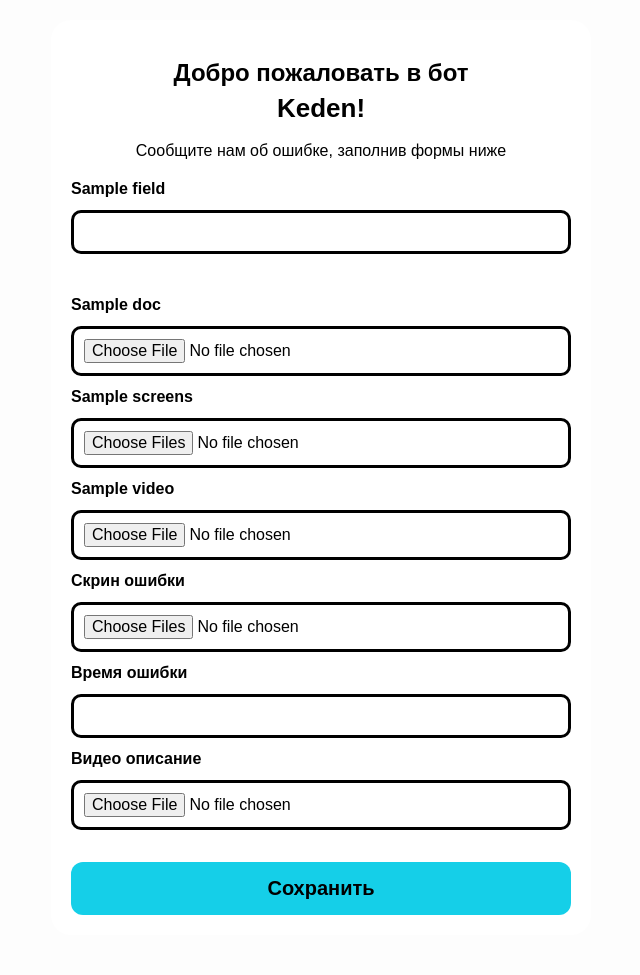
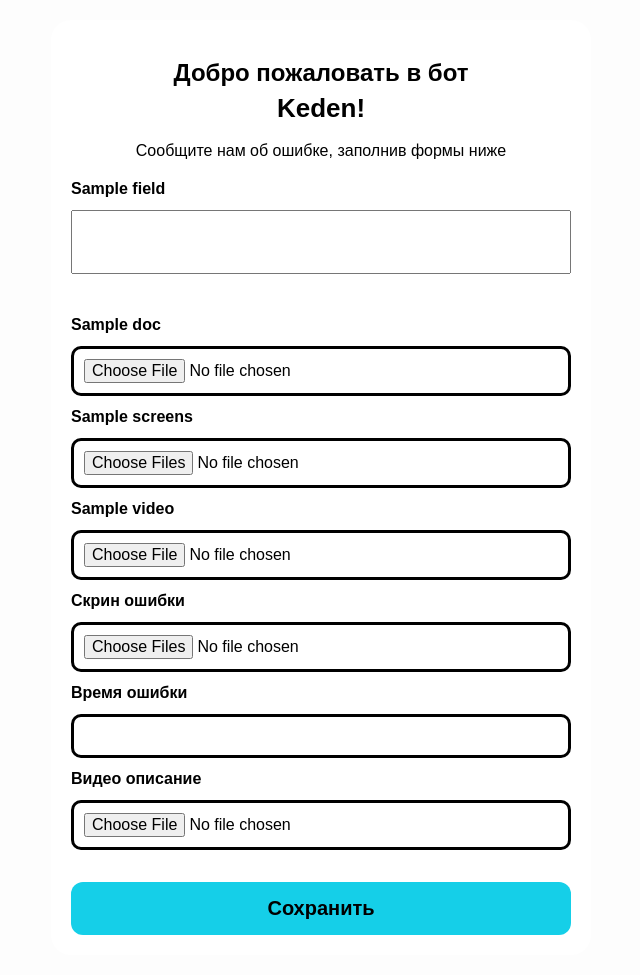
Before and after one commit to iceultanbrynza/keden-bot-backend, a Django app: template kedenwebpages/templates/kedenwebpages/bugreport.html in a window 1280 px wide. Shown: the whole page, without its empty margins (319-959 px from the left). Before the commit the page ends 915 px from the top, so only its background shows below. Run offline with Django 5.2, Linux system fonts and the light colour scheme; the template is opened without the code that fills it: most values are stand-ins (such as "Sample title", 1, 10 or a date in 2020); some libraries are stand-ins or nearby versions.

Commit message:
version 6

```diff
--- a/kedenwebpages/static/kedenwebpages/scriptuved.js
+++ b/kedenwebpages/static/kedenwebpages/scriptuved.js
@@ -5,6 +5,17 @@ document.addEventListener("DOMContentLoaded", () => {
         return;
     }
     tg.ready();
+
+    const textareas = document.querySelectorAll('textarea.auto-resize');
+    textareas.forEach(textarea => {
+        textarea.style.height = textarea.scrollHeight + 'px';
+
+        document.addEventListener('input', () => {
+            textarea.style.height = 'auto';
+            textarea.style.height = textarea.scrollHeight + 'px';
+        });
+    });
+
 
     const form = document.getElementById("user-form");
     const submitButton = form.querySelector("button[type=submit]");
--- a/kedenwebpages/static/kedenwebpages/style.css
+++ b/kedenwebpages/static/kedenwebpages/style.css
@@ -50,6 +50,15 @@
   border-radius: 10px;
   font-size: 16px;
   outline: none;
+}
+
+textarea.auto-resize {
+  width: 100%;
+  min-height: 60px;
+  max-height: 200px;
+  overflow: hidden;
+  resize: none;
+  box-sizing: border-box;
 }
 
 .btn {
--- a/kedenwebpages/templates/kedenwebpages/bugreport.html
+++ b/kedenwebpages/templates/kedenwebpages/bugreport.html
@@ -17,7 +17,7 @@
     <form id="user-form">
         {% for field in field_names %}
             <label for="{{ field }}">{{ field }}</label>
-            <input type="text" name="{{ field }}" id="{{ field }}">
+            <textarea class="auto-resize" name="{{ field }}" id="{{ field }}" rows="4" ></textarea>
             <br>
         {% endfor %}
 
```
Also changed, not shown: kedenwebpages/templates/kedenwebpages/index.html (+7 -1 lines).
